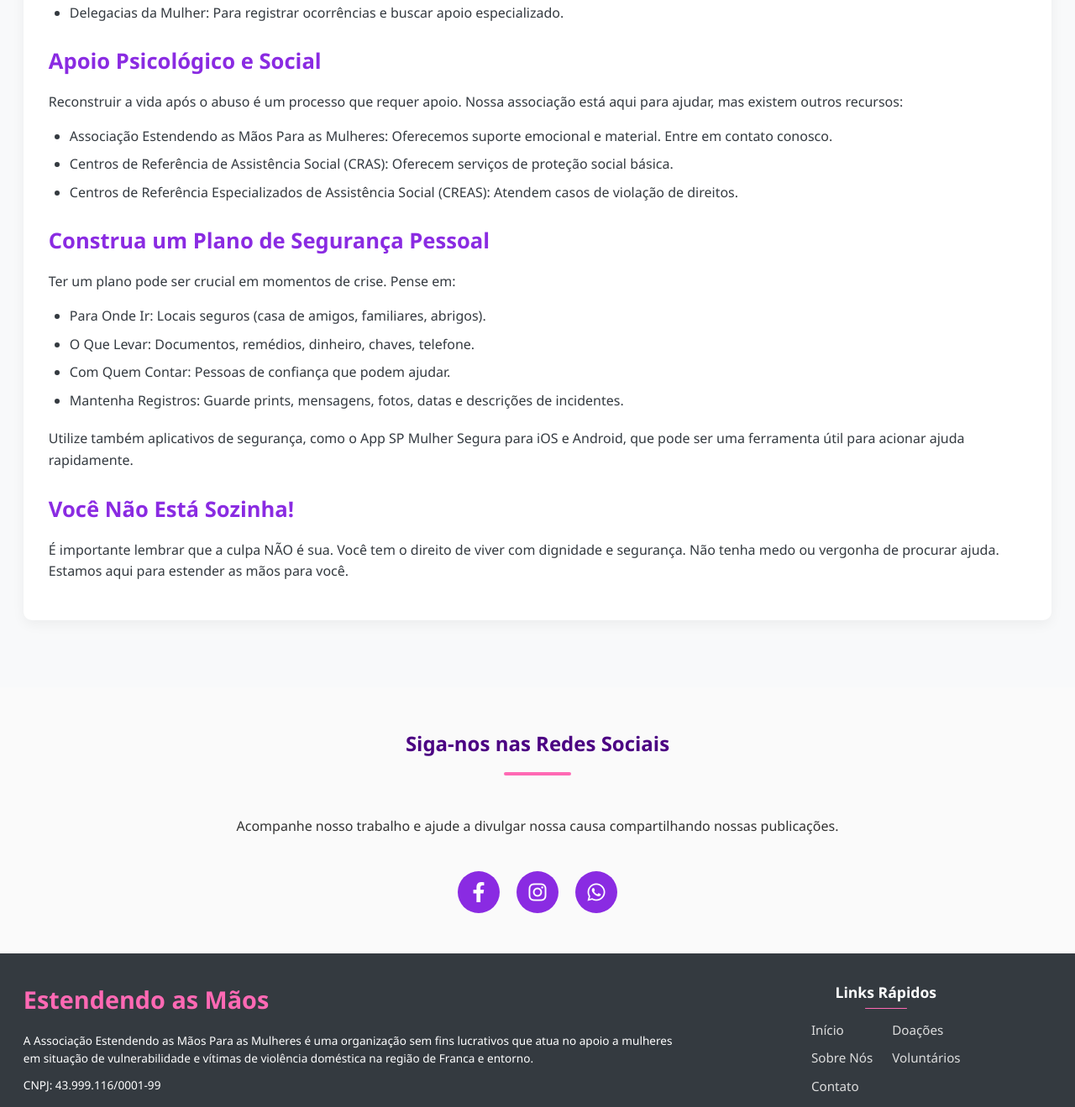
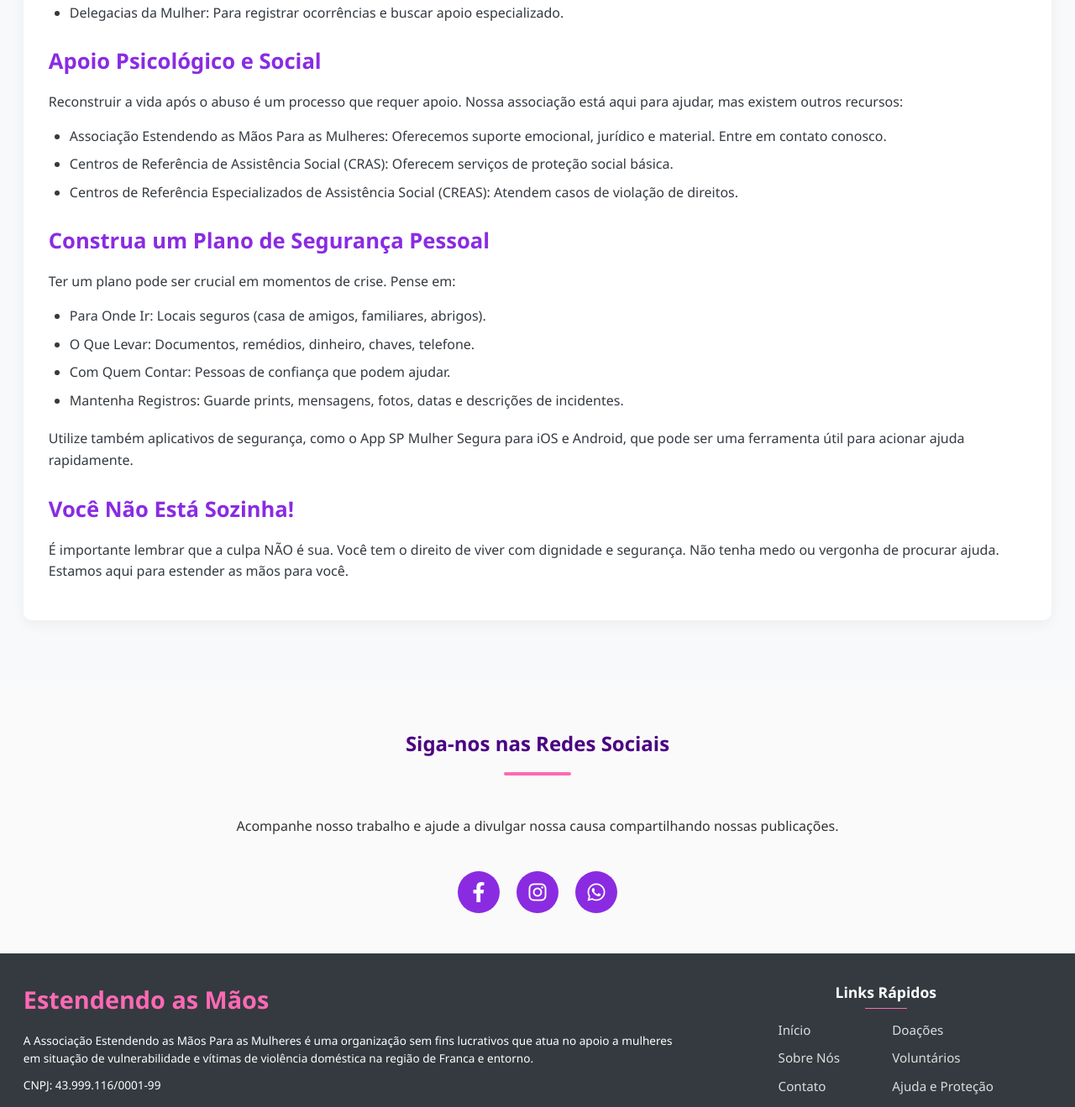
Before and after one commit to RiciPruinelli/EstendendoAsMaos, a plain HTML site: page index.html in a window 1280 px wide. Shown: the part 5668-6987 px from the top of the page at 84% size. Drawn offline with Linux system fonts and the light colour scheme.

Commit message:
Corrigir links rapidos no rodape e adicionar link para Ajuda e Protecao

```diff
--- a/index.html
+++ b/index.html
@@ -1,5 +1,5 @@
 <!DOCTYPE html>
-<html lang="pt-BR">
+<html lang="pt-br">
 <head>
     <meta charset="UTF-8">
     <meta name="viewport" content="width=device-width, initial-scale=1.0">
@@ -285,7 +285,7 @@
                 <h3>Apoio Psicológico e Social</h3>
                 <p>Reconstruir a vida após o abuso é um processo que requer apoio. Nossa associação está aqui para ajudar, mas existem outros recursos:</p>
                 <ul>
-                    <li>Associação Estendendo as Mãos Para as Mulheres: Oferecemos suporte emocional e material. Entre em contato conosco.</li>
+                    <li>Associação Estendendo as Mãos Para as Mulheres: Oferecemos suporte emocional, jurídico e material. Entre em contato conosco.</li>
                     <li>Centros de Referência de Assistência Social (CRAS): Oferecem serviços de proteção social básica.</li>
                     <li>Centros de Referência Especializados de Assistência Social (CREAS): Atendem casos de violação de direitos.</li>
                 </ul>
@@ -336,7 +336,7 @@
                         <li><a href="#contato">Contato</a></li>
                         <li><a href="#doacao">Doações</a></li>
                         <li><a href="#voluntario">Voluntários</a></li>
-                    </ul>
+                        <li><a href="#ajuda">Ajuda e Proteção</a></li> </ul>
                 </div>
             </div>
 
```
